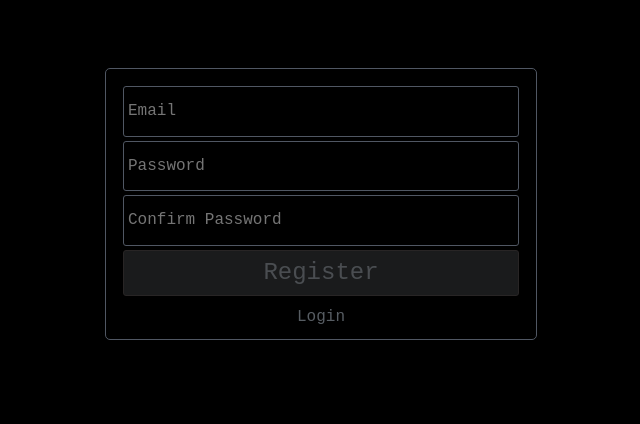
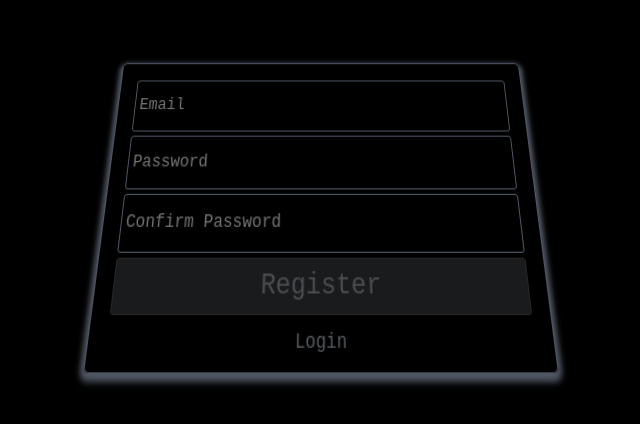
Before and after one commit to mattpelosi/blackwood, a React (Create React App) app in the folder client/: page / in a window 1280 px wide. Shown: the part 236-660 px from the top of the page, without its empty margins (319-959 px from the left). Built offline with nearby package versions, Linux system fonts and the light colour scheme.

Commit message:
3d form on hover

```diff
--- a/client/src/components/forms/_RegisterForm.styles.js
+++ b/client/src/components/forms/_RegisterForm.styles.js
@@ -20,11 +20,15 @@ const Form = styled.div`
   padding: 15px;
   border-radius: 5px;
   animation: ${fadeIn} 2s ease-in 1 forwards;
-  transition: border 1s;
+  transition-property: border, transform;
+  transition-duration: 1s;
   opacity: 0.5;
+  box-shadow: 0 3px 5px 3px #505763;
+  transform: rotateX(20deg) translate3d(0, 0, 0);
 
   &:hover {
     border: 1px solid #bdc4cc;
+    transform: translate3d(-0.1em, -2em, 3em) rotateX(20deg);
   }
 `;
 
@@ -69,6 +73,7 @@ const Input = styled.input`
   border: 1px solid #505763;
   transition: border 1s;
   outline: none;
+  /* transform: rotateX(10deg); */
 
   &:placeholder {
     color: #949ea8;
--- a/client/src/views/LandingPage.js
+++ b/client/src/views/LandingPage.js
@@ -26,4 +26,13 @@ const FormWrapper = styled.div`
   width: 100vw;
   align-items: center;
   justify-content: center;
+  perspective: 500px;
+  perspective-origin: 50% 20%;
+  transition-property: transform;
+  transition-duration: 1s;
+  /* transform: translate3d(0, 0, 2px); */
+
+  &:hover {
+    /* transform: translate3d(0, 0, -1em); */
+  }
 `;
```
